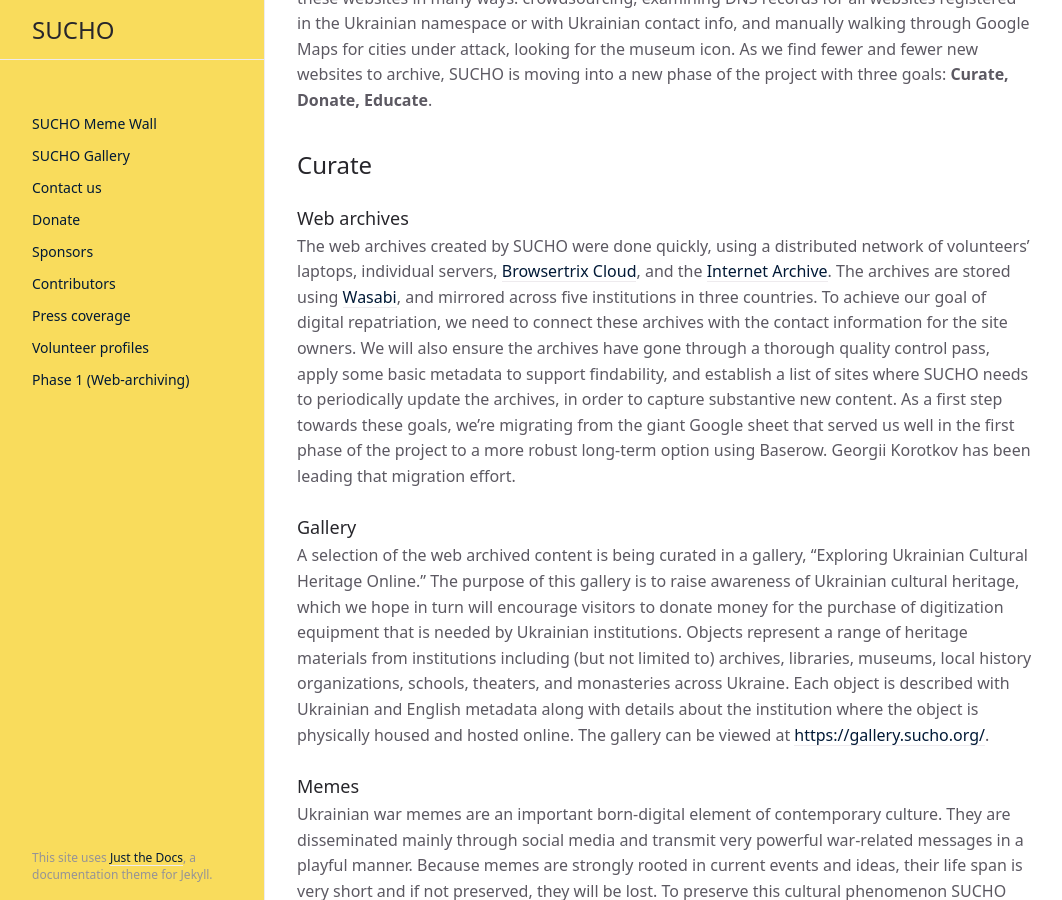
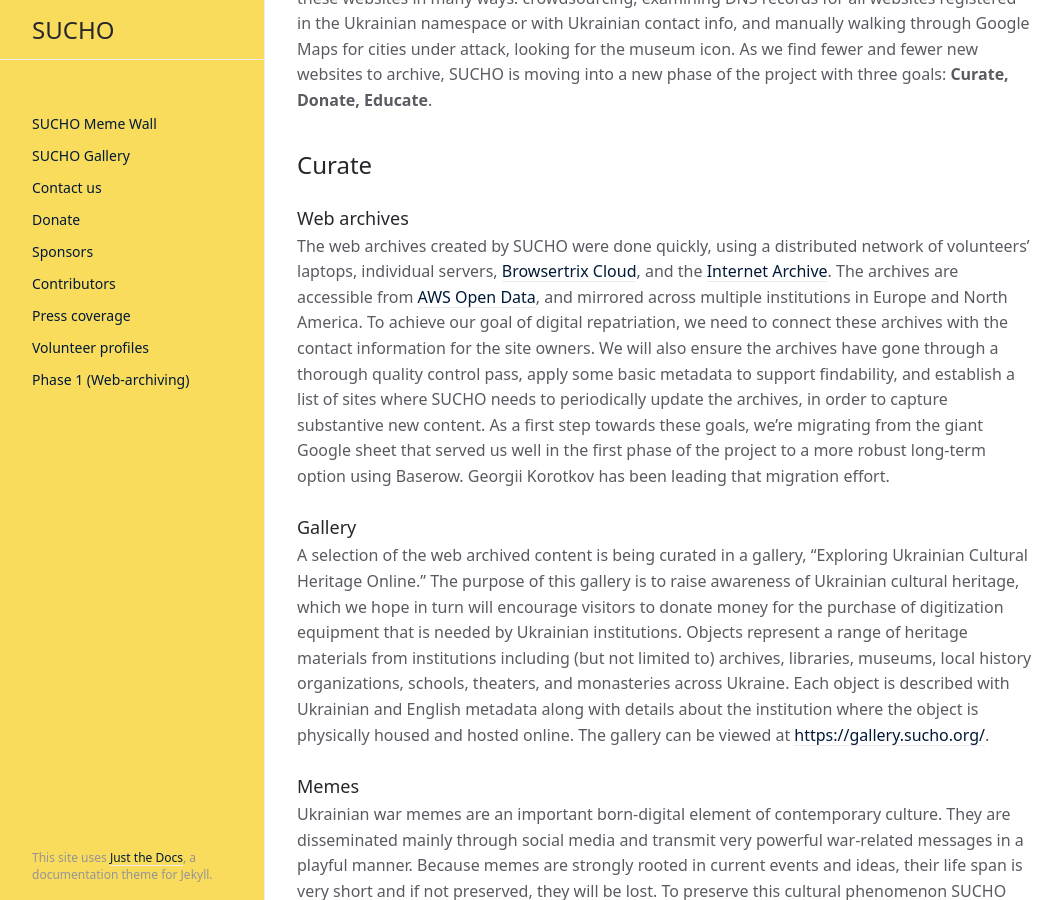
Before and after one commit to sucho-archiving/sucho-archiving.github.io, a Jekyll site: the page built from press-release-20220808-phase-2.md, in a window 1280 px wide and 900 px high, scrolled down 354 px. Shown: the whole window, without its empty margins (107-1169 px from the left). Built offline with Jekyll 4.4.1, drawn with Linux system fonts in a browser that asks for light colours.

Commit message:
Press release correction

```diff
--- a/press-release-20220808-phase-2.md
+++ b/press-release-20220808-phase-2.md
@@ -13,7 +13,7 @@
 
 ## Curate
 ### Web archives
-The web archives created by SUCHO were done quickly, using a distributed network of volunteers’ laptops, individual servers, [Browsertrix Cloud](https://browsertrix.cloud/), and the [Internet Archive](https://archive.org/web/). The archives are stored using [Wasabi](https://wasabi.com/), and mirrored across five institutions in three countries. To achieve our goal of digital repatriation, we need to connect these archives with the contact information for the site owners. We will also ensure the archives have gone through a thorough quality control pass, apply some basic metadata to support findability, and establish a list of sites where SUCHO needs to periodically update the archives, in order to capture substantive new content. As a first step towards these goals, we’re migrating from the giant Google sheet that served us well in the first phase of the project to a more robust long-term option using Baserow. Georgii Korotkov has been leading that migration effort.
+The web archives created by SUCHO were done quickly, using a distributed network of volunteers’ laptops, individual servers, [Browsertrix Cloud](https://browsertrix.cloud/), and the [Internet Archive](https://archive.org/web/). The archives are accessible from [AWS Open Data](https://registry.opendata.aws/sucho/), and mirrored across multiple institutions in Europe and North America. To achieve our goal of digital repatriation, we need to connect these archives with the contact information for the site owners. We will also ensure the archives have gone through a thorough quality control pass, apply some basic metadata to support findability, and establish a list of sites where SUCHO needs to periodically update the archives, in order to capture substantive new content. As a first step towards these goals, we’re migrating from the giant Google sheet that served us well in the first phase of the project to a more robust long-term option using Baserow. Georgii Korotkov has been leading that migration effort.
 
 ### Gallery
 A selection of the web archived content is being curated in a gallery, “Exploring Ukrainian Cultural Heritage Online.” The purpose of this gallery is to raise awareness of Ukrainian cultural heritage, which we hope in turn will encourage visitors to donate money for the purchase of digitization equipment that is needed by Ukrainian institutions. Objects represent a range of heritage materials from institutions including (but not limited to) archives, libraries, museums, local history organizations, schools, theaters, and monasteries across Ukraine. Each object is described with Ukrainian and English metadata along with details about the institution where the object is physically housed and hosted online. The gallery can be viewed at [https://gallery.sucho.org/](https://gallery.sucho.org/).
```
